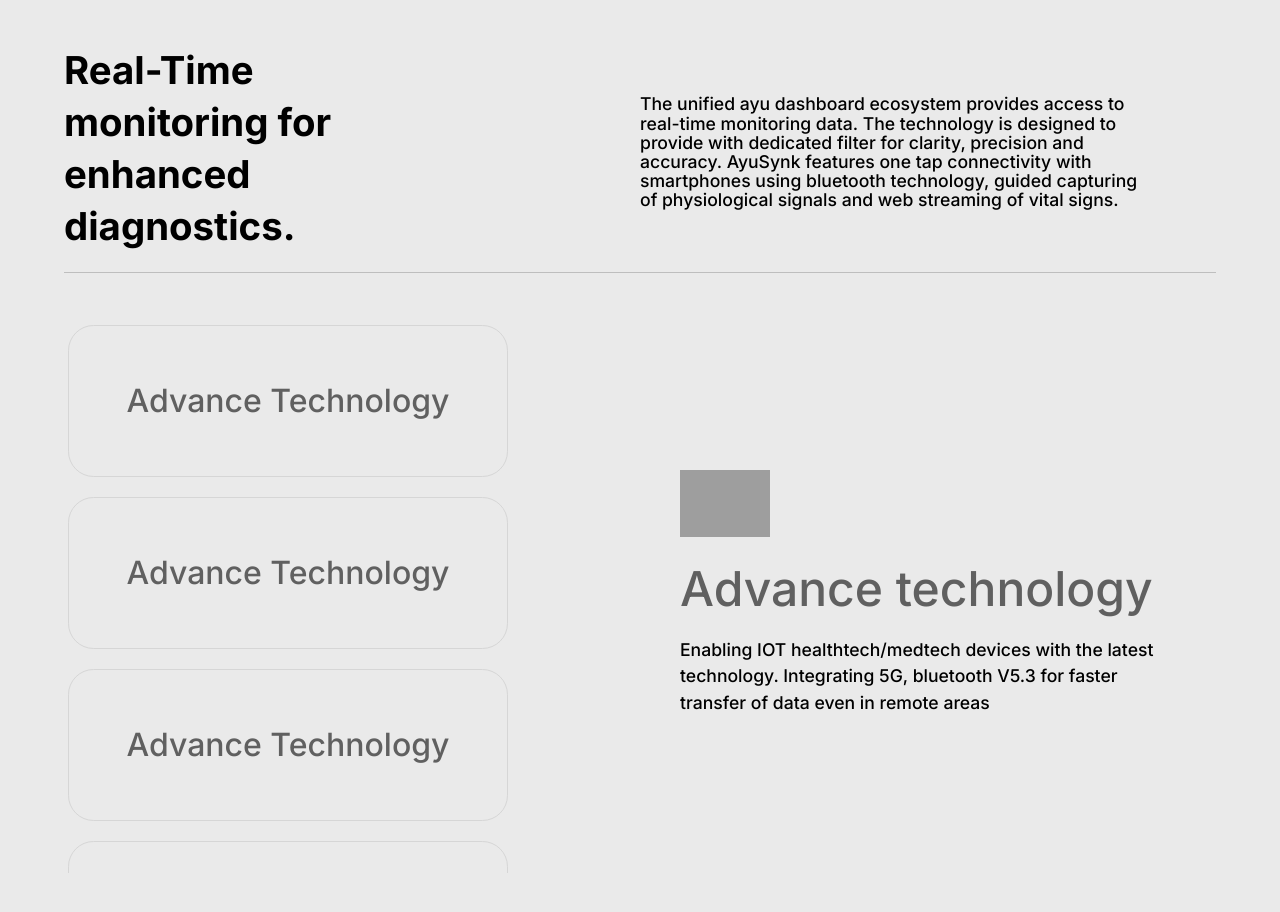
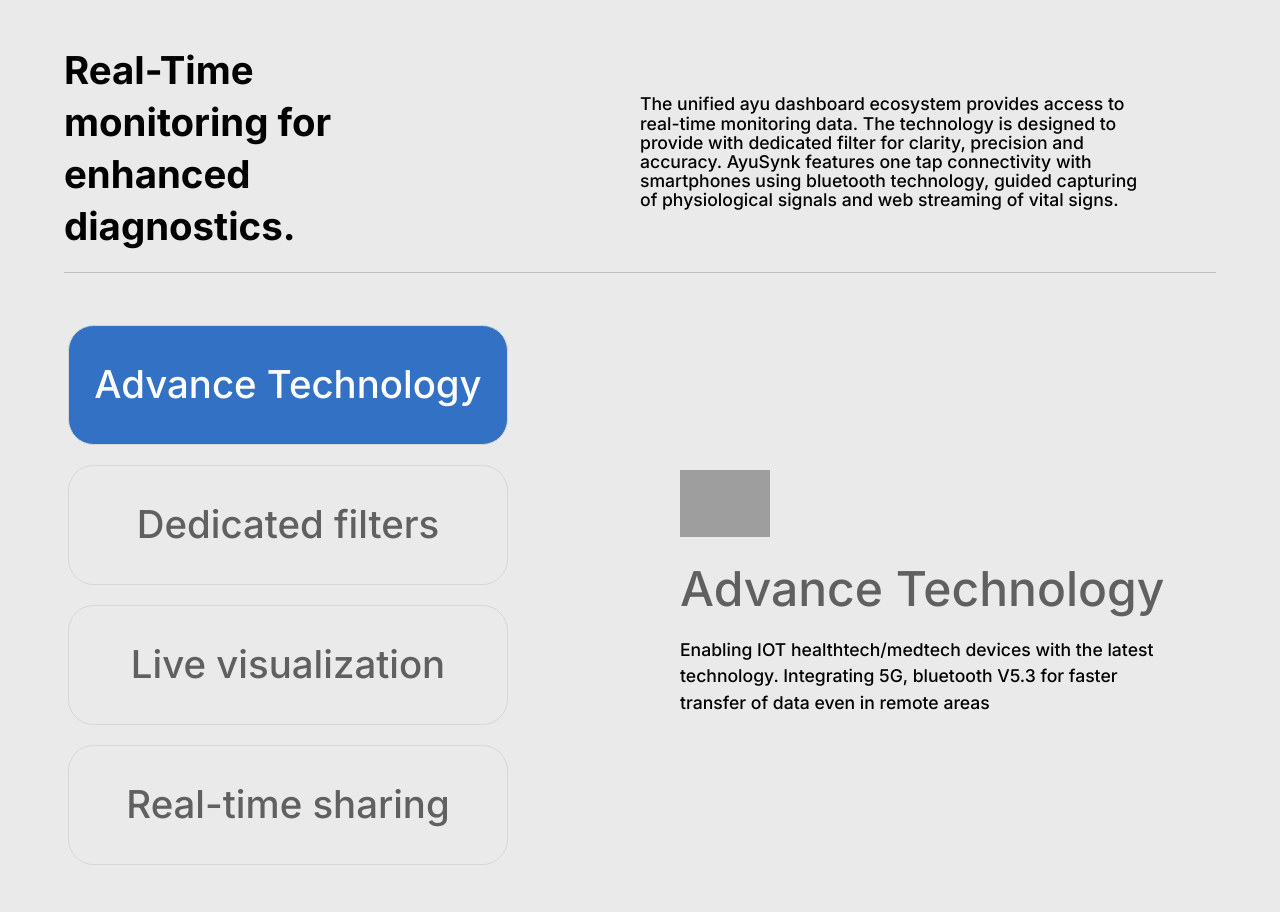
Before and after one commit to KushagraSharma10/AyuuSynkk, a React (Vite) app: page / in a window 1280 px wide. Shown: the top 912 px of the page. Built offline with nearby package versions, Linux system fonts and the light colour scheme; grey boxes are pictures that could not be loaded.

Commit message:
sync section is laptop is screen is now completed

```diff
--- a/src/components/RealTime.jsx
+++ b/src/components/RealTime.jsx
@@ -1,13 +1,170 @@
-import React from "react";
+// import React from "react";
+
+// const RealTime = () => {
+
+//     // const handleClick = () =>{
+//     //     const list = document.querySelector('.list');
+
+//     //         list.style.backgroundColor = "#3271C3";
+//     //         list.style.color = "white";
+//     // }
+
+//     const [activeContent, setActiveContent] = useState(0);
+
+//   return (
+//     <div className="bg-[#EAEAEA] px-3 py-11 lg:px-[5vw]">
+//       <div className="Text-Area lg:flex lg:items-center lg:gap-[15vw]">
+//         <h1 className="text-[1.55em] lg:text-[2.4em] font-bold leading-8 lg:w-[30vw] lg:leading-13">
+//           Real-Time monitoring for enhanced diagnostics.
+//         </h1>
+//         <p className="font-medium pt-2 leading-[6vw] lg:leading-[1.5vw] lg:w-[40vw] lg:text-[1.1em]">
+//           The unified ayu dashboard ecosystem provides access to real-time
+//           monitoring data. The technology is designed to provide with dedicated
+//           filter for clarity, precision and accuracy. AyuSynk features one tap
+//           connectivity with smartphones using bluetooth technology, guided
+//           capturing of physiological signals and web streaming of vital signs.
+//         </p>
+//       </div>
+//       <hr className="text-[#BEBEBE] mt-5" />
+//       <div className="scroll-main lg:mt-10 lg:flex lg:justify-between">
+
+
+//         <div className="left hidden lg:block  lg:w-[35vw] bg-transparent hover:overflow-auto lg:h-[70vh] overflow-y-hidden lg:p-1 ">
+//             <div className="list w-full flex lg:mt-2 items-center justify-center border border-[#D6D6D6] rounded-[2vw] bg-transparent h-[19vh] "
+//             >
+//                 <h1 className="text-[2em] font-medium text-[#606060] " >Advance Technology </h1>
+//             </div>
+//             <div className="list w-full flex lg:mt-5 items-center justify-center border border-[#D6D6D6] rounded-[2vw] bg-transparent h-[19vh]">
+//                 <h1 className="text-[2em] font-medium text-[#606060] " >Advance Technology </h1>
+//             </div>
+//             <div className="list w-full flex lg:mt-5 items-center justify-center border border-[#D6D6D6] rounded-[2vw] bg-transparent h-[19vh]">
+//                 <h1 className="text-[2em] font-medium text-[#606060] " >Advance Technology </h1>
+//             </div>
+//             <div className="list w-full flex lg:mt-5 items-center justify-center border border-[#D6D6D6] rounded-[2vw] bg-transparent h-[19vh]">
+//                 <h1 className="text-[2em] font-medium text-[#606060] " >Advance Technology </h1>
+//             </div>
+//             <div className="list w-full flex lg:mt-5 items-center justify-center border border-[#D6D6D6] rounded-[2vw] bg-transparent h-[19vh]">
+//                 <h1 className="text-[2em] font-medium text-[#606060] " >Advance Technology </h1>
+//             </div>
+//             <div className="list w-full flex lg:mt-5 items-center justify-center border border-[#D6D6D6] rounded-[2vw] bg-transparent h-[19vh]">
+//                 <h1 className="text-[2em] font-medium text-[#606060] " >Advance Technology </h1>
+//             </div>
+
+
+//         </div>
+
+//         <div className="right hidden  w-[45vw] p-10 lg:flex lg:flex-col justify-center  items-start bg-transparent ">
+//         <img
+//               className="w-[7vw]"
+//               src="https://www.ayusynk.ai/wp-content/uploads/2024/07/grommet-icons_time.png"
+//               alt=""
+//             />
+//             <h1 className="text-[3em] font-medium mt-4 text-[#606060]">
+//               Advance technology
+//             </h1>
+//             <p className="text-[1.1em] font-medium mt-3">
+//               Enabling IOT healthtech/medtech devices with the latest
+//               technology. Integrating 5G, bluetooth V5.3 for faster transfer of
+//               data even in remote areas
+//             </p>
+//         </div>
+
+//         <div className="lg:hidden scrollable mt-5  overflow-y-auto flex flex-col gap-5 section w-full h-[40vh] py-2">
+//           <div className="elem p-4 py-8 rounded-md bg-[#fff]">
+//             <img
+//               className="w-[12vw]"
+//               src="https://www.ayusynk.ai/wp-content/uploads/2024/07/grommet-icons_time.png"
+//               alt=""
+//             />
+//             <h1 className="text-[2em] font-medium mt-4 text-[#606060]">
+//               Advance technology
+//             </h1>
+//             <p className="font-medium mt-3">
+//               Enabling IOT healthtech/medtech devices with the latest
+//               technology. Integrating 5G, bluetooth V5.3 for faster transfer of
+//               data even in remote areas
+//             </p>
+//           </div>
+//           <div className="elem p-4 rounded-md bg-[#fff]">
+//             <img
+//               className="w-[12vw]"
+//               src="https://www.ayusynk.ai/wp-content/uploads/2024/07/grommet-icons_time.png"
+//               alt=""
+//             />
+//             <h1 className="text-[2em] font-medium mt-4 text-[#606060]">
+//               Advance technology
+//             </h1>
+//             <p className="font-medium mt-3">
+//               Enabling IOT healthtech/medtech devices with the latest
+//               technology. Integrating 5G, bluetooth V5.3 for faster transfer of
+//               data even in remote areas
+//             </p>
+//           </div>
+//           <div className="elem p-4 rounded-md bg-[#fff]">
+//             <img
+//               className="w-[12vw]"
+//               src="https://www.ayusynk.ai/wp-content/uploads/2024/07/grommet-icons_time.png"
+//               alt=""
+//             />
+//             <h1 className="text-[2em] font-medium mt-4 text-[#606060]">
+//               Advance technology
+//             </h1>
+//             <p className="font-medium mt-3">
+//               Enabling IOT healthtech/medtech devices with the latest
+//               technology. Integrating 5G, bluetooth V5.3 for faster transfer of
+//               data even in remote areas
+//             </p>
+//           </div>
+//         </div>
+//       </div>
+//     </div>
+//   );
+// };
+
+// export default RealTime;
+import React, { useState } from "react";
 
 const RealTime = () => {
+  const [activeContent, setActiveContent] = useState(0);
 
-    // const handleClick = () =>{
-    //     const list = document.querySelector('.list');
-
-    //         list.style.backgroundColor = "#3271C3";
-    //         list.style.color = "white";
-    // }
+  // Data for all content (headings + details)
+  const contentData = [
+    {
+      title: "Advance Technology",
+      img: "https://www.ayusynk.ai/wp-content/uploads/2024/07/grommet-icons_time.png",
+      desc: "Enabling IOT healthtech/medtech devices with the latest technology. Integrating 5G, bluetooth V5.3 for faster transfer of data even in remote areas",
+    },
+    {
+      title: "Dedicated filters",
+      img: "https://www.ayusynk.ai/wp-content/uploads/2024/07/grommet-icons_time-1.png",
+      desc: "Specialized filters for detecting various physiological body signs and signals",
+    },
+    {
+      title: "Live visualization",
+      img: "https://www.ayusynk.ai/wp-content/uploads/2024/07/grommet-icons_time-2.png",
+      desc: "Real-time visualization during screening with advanced technology.",
+    },
+    {
+      title: "Real-time sharing",
+      img: "https://www.ayusynk.ai/wp-content/uploads/2024/07/grommet-icons_time-3.png",
+      desc: "Real-time sharing with specialized medical professionals for precise diagnosis.",
+    },
+    {
+      title: "Guided recording",
+      img: "https://www.ayusynk.ai/wp-content/uploads/2024/07/grommet-icons_time-4.png",
+      desc: "On-screen guided recording for various physiological positions",
+    },
+    {
+      title: "Remote monitoring",
+      img: "https://www.ayusynk.ai/wp-content/uploads/2024/07/grommet-icons_time-6.png",
+      desc: "Live telemedicine consultations from anywhere.",
+    },
+    {
+      title: "One-Tap connectivity",
+      img: "https://www.ayusynk.ai/wp-content/uploads/2024/07/grommet-icons_time-7.png",
+      desc: "Seamless smartphone connectivity to AyuSynk via bluetooth with a single tap.",
+    },
+  ];
 
   return (
     <div className="bg-[#EAEAEA] px-3 py-11 lg:px-[5vw]">
@@ -25,94 +182,47 @@
       </div>
       <hr className="text-[#BEBEBE] mt-5" />
       <div className="scroll-main lg:mt-10 lg:flex lg:justify-between">
-
-
-        <div className="left hidden lg:block  lg:w-[35vw] bg-transparent hover:overflow-auto lg:h-[70vh] overflow-y-hidden lg:p-1 ">
-            <div className="list w-full flex lg:mt-2 items-center justify-center border border-[#D6D6D6] rounded-[2vw] bg-transparent h-[19vh] "
+        {/* LEFT SIDE (HEADINGS - LAPTOP ONLY) */}
+        <div className="left hidden lg:block lg:w-[35vw] bg-transparent lg:h-[70vh] overflow-y-auto lg:p-1 scrollbar-hide">
+  {contentData.map((item, index) => (
+    <div
+      key={index}
+      className={`list w-full flex ${index === 0 ? "lg:mt-2" : "lg:mt-5"} items-center justify-center border border-[#D6D6D6] rounded-[2vw] ${
+        activeContent === index ? "bg-[#3271C3] text-white" : "bg-transparent text-[#606060]"
+      } h-[15vh] cursor-pointer`}
+      onClick={() => setActiveContent(index)}
     >
-                <h1 className="text-[2em] font-medium text-[#606060] " >Advance Technology </h1>
+      <h1 className="text-[2.4em] font-medium">{item.title}</h1>
     </div>
-            <div className="list w-full flex lg:mt-5 items-center justify-center border border-[#D6D6D6] rounded-[2vw] bg-transparent h-[19vh]">
-                <h1 className="text-[2em] font-medium text-[#606060] " >Advance Technology </h1>
-            </div>
-            <div className="list w-full flex lg:mt-5 items-center justify-center border border-[#D6D6D6] rounded-[2vw] bg-transparent h-[19vh]">
-                <h1 className="text-[2em] font-medium text-[#606060] " >Advance Technology </h1>
-            </div>
-            <div className="list w-full flex lg:mt-5 items-center justify-center border border-[#D6D6D6] rounded-[2vw] bg-transparent h-[19vh]">
-                <h1 className="text-[2em] font-medium text-[#606060] " >Advance Technology </h1>
-            </div>
-            <div className="list w-full flex lg:mt-5 items-center justify-center border border-[#D6D6D6] rounded-[2vw] bg-transparent h-[19vh]">
-                <h1 className="text-[2em] font-medium text-[#606060] " >Advance Technology </h1>
-            </div>
-            <div className="list w-full flex lg:mt-5 items-center justify-center border border-[#D6D6D6] rounded-[2vw] bg-transparent h-[19vh]">
-                <h1 className="text-[2em] font-medium text-[#606060] " >Advance Technology </h1>
+  ))}
 </div>
 
-
-        </div>
-
-        <div className="right hidden  w-[45vw] p-10 lg:flex lg:flex-col justify-center  items-start bg-transparent ">
+        {/* RIGHT SIDE (CONTENT - LAPTOP ONLY) */}
+        <div className="right hidden w-[45vw] p-10 lg:flex lg:flex-col justify-center items-start bg-transparent">
           <img
             className="w-[7vw]"
-              src="https://www.ayusynk.ai/wp-content/uploads/2024/07/grommet-icons_time.png"
+            src={contentData[activeContent].img}
             alt=""
           />
           <h1 className="text-[3em] font-medium mt-4 text-[#606060]">
-              Advance technology
+            {contentData[activeContent].title}
           </h1>
           <p className="text-[1.1em] font-medium mt-3">
-              Enabling IOT healthtech/medtech devices with the latest
-              technology. Integrating 5G, bluetooth V5.3 for faster transfer of
-              data even in remote areas
+            {contentData[activeContent].desc}
           </p>
         </div>
 
-        <div className="lg:hidden scrollable mt-5  overflow-y-auto flex flex-col gap-5 section w-full h-[40vh] py-2">
-          <div className="elem p-4 py-8 rounded-md bg-[#fff]">
-            <img
-              className="w-[12vw]"
-              src="https://www.ayusynk.ai/wp-content/uploads/2024/07/grommet-icons_time.png"
-              alt=""
-            />
+        {/* MOBILE VIEW (ALL CONTENT STACKED) */}
+        <div className="lg:hidden scrollable mt-5 overflow-y-auto flex flex-col gap-5 section w-full h-[40vh] py-2">
+          {contentData.map((item, index) => (
+            <div key={index} className="elem p-4 py-8 rounded-md bg-[#fff]">
+              <img className="w-[12vw]" src={item.img} alt="" />
               <h1 className="text-[2em] font-medium mt-4 text-[#606060]">
-              Advance technology
+                {item.title}
               </h1>
-            <p className="font-medium mt-3">
-              Enabling IOT healthtech/medtech devices with the latest
-              technology. Integrating 5G, bluetooth V5.3 for faster transfer of
-              data even in remote areas
-            </p>
+              <p className="font-medium mt-3">{item.desc}</p>
             </div>
-          <div className="elem p-4 rounded-md bg-[#fff]">
-            <img
-              className="w-[12vw]"
-              src="https://www.ayusynk.ai/wp-content/uploads/2024/07/grommet-icons_time.png"
-              alt=""
-            />
-            <h1 className="text-[2em] font-medium mt-4 text-[#606060]">
-              Advance technology
-            </h1>
-            <p className="font-medium mt-3">
-              Enabling IOT healthtech/medtech devices with the latest
-              technology. Integrating 5G, bluetooth V5.3 for faster transfer of
-              data even in remote areas
-            </p>
-          </div>
-          <div className="elem p-4 rounded-md bg-[#fff]">
-            <img
-              className="w-[12vw]"
-              src="https://www.ayusynk.ai/wp-content/uploads/2024/07/grommet-icons_time.png"
-              alt=""
-            />
-            <h1 className="text-[2em] font-medium mt-4 text-[#606060]">
-              Advance technology
-            </h1>
-            <p className="font-medium mt-3">
-              Enabling IOT healthtech/medtech devices with the latest
-              technology. Integrating 5G, bluetooth V5.3 for faster transfer of
-              data even in remote areas
-            </p>
-          </div>
+          ))}
         </div>
       </div>
     </div>
@@ -120,94 +230,3 @@
 };
 
 export default RealTime;
-
-// import React, { useState } from 'react';
-
-// const RealTime = () => {
-//   // State to track active content
-//   const [activeContent, setActiveContent] = useState(0);
-
-//   // Data for headings and content
-//   const contentData = [
-//     {
-//       title: "Advance technology",
-//       img: "https://www.ayusynk.ai/wp-content/uploads/2024/07/grommet-icons_time.png",
-//       desc: "Enabling IOT healthtech/medtech devices with the latest technology. Integrating 5G, bluetooth V5.3 for faster transfer of data even in remote areas"
-//     },
-//     {
-//       title: "Feature 2",
-//       img: "https://example.com/image2.png",
-//       desc: "Description for Feature 2..."
-//     },
-//     {
-//       title: "Feature 3",
-//       img: "https://example.com/image3.png",
-//       desc: "Description for Feature 3..."
-//     },
-//     {
-//         title: "Feature 3",
-//         img: "https://example.com/image3.png",
-//         desc: "Description for Feature 3..."
-//       },
-//       {
-//         title: "Feature 3",
-//         img: "https://example.com/image3.png",
-//         desc: "Description for Feature 3..."
-//       },
-//   ];
-
-//   return (
-//     <div className='bg-[#EAEAEA] px-3 py-11 lg:px-[5vw]'>
-//       <div className='Text-Area lg:flex lg:items-center lg:gap-[15vw]'>
-//         <h1 className='text-[1.55em] lg:text-[2.4em] font-bold leading-8 lg:w-[30vw] lg:leading-13'>
-//           Real-Time monitoring for enhanced diagnostics.
-//         </h1>
-//         <p className='font-medium pt-2 leading-[6vw] lg:leading-[1.5vw] lg:w-[40vw] lg:text-[1.1em]'>
-//           The unified ayu dashboard ecosystem provides access to real-time monitoring data...
-//         </p>
-//       </div>
-//       <hr className='text-[#BEBEBE] mt-5' />
-
-//       {/* Main Content Area (Split Layout) */}
-//       <div className='mt-5 lg:flex lg:gap-5'>
-//         {/* Left Side (Headings - Laptop Only) */}
-//         <div className='hidden lg:block lg:w-[30%] lg:overflow-y-auto lg:h-[60vh] lg:pr-4'>
-//           {contentData.map((item, index) => (
-//             <div
-//               key={index}
-//               className={`p-4 mb-3 rounded-md cursor-pointer ${activeContent === index ? 'bg-white' : 'bg-gray-100'}`}
-//               onClick={() => setActiveContent(index)}
-//             >
-//               <h2 className='text-[1.5em] font-medium'>{item.title}</h2>
-//             </div>
-//           ))}
-//         </div>
-
-//         {/* Right Side (Content - Mobile + Laptop) */}
-//         <div className='lg:w-[70%]'>
-//           {/* Mobile View: Show ALL content stacked */}
-//           <div className='lg:hidden space-y-5'>
-//             {contentData.map((item, index) => (
-//               <div key={index} className='p-4 py-8 rounded-md bg-white'>
-//                 <img className='w-[12vw]' src={item.img} alt="" />
-//                 <h1 className='text-[2em] font-medium mt-4 text-[#606060]'>{item.title}</h1>
-//                 <p className='font-medium mt-3'>{item.desc}</p>
-//               </div>
-//             ))}
-//           </div>
-
-//           {/* Laptop View: Show ONLY active content */}
-//           <div className='hidden lg:block bg-white p-6 rounded-md'>
-//             <img className='w-[8vw]' src={contentData[activeContent].img} alt="" />
-//             <h1 className='text-[2em] font-medium mt-4 text-[#606060]'>
-//               {contentData[activeContent].title}
-//             </h1>
-//             <p className='font-medium mt-3'>{contentData[activeContent].desc}</p>
-//           </div>
-//         </div>
-//       </div>
-//     </div>
-//   );
-// };
-
-// export default RealTime;
--- a/src/index.css
+++ b/src/index.css
@@ -16,3 +16,15 @@
   font-family: "Inter";
 
 }
+
+
+/* Hide scrollbar for Chrome, Safari, and Opera */
+.scrollbar-hide::-webkit-scrollbar {
+  display: none;
+}
+
+/* Hide scrollbar for IE, Edge, and Firefox */
+.scrollbar-hide {
+  -ms-overflow-style: none;  /* IE and Edge */
+  scrollbar-width: none;  /* Firefox */
+}
```
Lines whose indentation alone changed are shown as unchanged.
